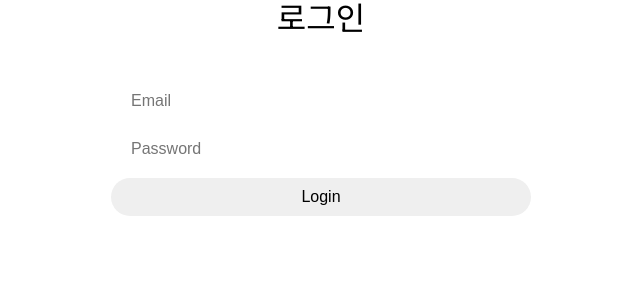
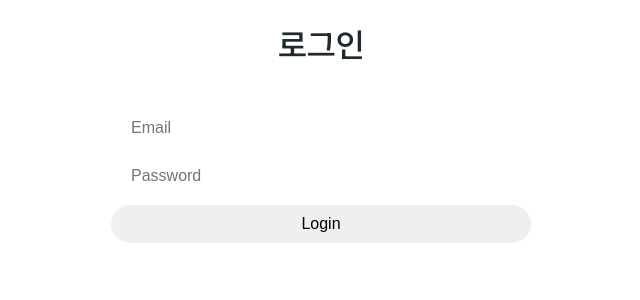
Before and after one commit to Dev-FE-3/toy-project2-team2, a React (Vite) app: page /login in a window 1280 px wide. Shown: the top 300 px of the page, without its empty margins (319-959 px from the left). Built offline with nearby package versions, Linux system fonts and the light colour scheme; a web font is replaced by a local one.

Commit message:
Feat : PageTitle component (#6)
* Feat : PageTitle component

* Style : font size globalstyle 적용

```diff
--- a/src/pages/calendar/Calendar.jsx
+++ b/src/pages/calendar/Calendar.jsx
@@ -1,5 +1,9 @@
+import PageTitle from '../../shared/components/titles/PageTitle'
+
 const Calendar = () => {
-  return <h1>📅 캘린더 페이지</h1>;
+  return (
+    <PageTitle title="내 일정" />
+  )
 };
 
 export default Calendar;
--- a/src/pages/login/Login.jsx
+++ b/src/pages/login/Login.jsx
@@ -4,10 +4,7 @@ import { signInWithEmailAndPassword } from "firebase/auth";
 import { FirebaseError } from "@firebase/util";
 import { useNavigate } from "react-router-dom";
 import { useState } from "react";
-
-const Title = styled.h1`
-  font-size: 32px;
-`;
+import PageTitle from '../../shared/components/titles/PageTitle'
 
 const Wrapper = styled.div`
   height: 100%;
@@ -84,7 +81,7 @@ const Login = () => {
 
   return (
     <Wrapper>
-      <Title>로그인</Title>
+      <PageTitle title="로그인" className="login"/>
       <Form onSubmit={onSubmit}>
         <Input
           onChange={onChange}
--- a/src/pages/mySalary/MySalary.jsx
+++ b/src/pages/mySalary/MySalary.jsx
@@ -1,5 +1,9 @@
+import PageTitle from '../../shared/components/titles/PageTitle'
+
 const MySalary = () => {
-  return <h1>💰 급여 내역 페이지</h1>;
+  return (
+    <PageTitle title="급여 확인" />
+  )
 };
 
 export default MySalary;
--- a/src/pages/salaryAdjustment/SalaryAdjustment.jsx
+++ b/src/pages/salaryAdjustment/SalaryAdjustment.jsx
@@ -1,5 +1,9 @@
+import PageTitle from '../../shared/components/titles/PageTitle'
+
 const SalaryAdjustment = () => {
-  return <h1>✍️ 급여 정정 신청 페이지</h1>;
+  return (
+    <PageTitle title="정정 신청 / 내역" subtitle="정정 내역" />
+  )
 };
 
 export default SalaryAdjustment;
--- /dev/null
+++ b/src/shared/components/titles/PageTitle.jsx
@@ -0,0 +1,35 @@
+import styled from "styled-components";
+
+const StyledTitleWrap = styled.div`
+	margin-top: 50px;
+
+	&.login {
+		margin-top: 27px;
+	}
+`
+
+const StyledTitle = styled.h1`
+	font-size: var(--font-size-title-large);
+	font-weight: 500;
+	letter-spacing: -0.64px;
+	color: var(--text-primary);
+`
+
+const StyledSubTitle = styled.h2`
+	margin-top: 37px;
+	font-size: var(--font-size-title-medium);
+	font-weight: 700;
+	letter-spacing: -0.48px;
+	color: var(--text-disabled);
+`
+
+const PageTitle = ({ title, subtitle, className }) => {
+	return (
+		<StyledTitleWrap className={className}>
+			<StyledTitle>{title}</StyledTitle>
+			{subtitle && <StyledSubTitle>{subtitle}</StyledSubTitle>}
+		</StyledTitleWrap>
+	)
+}
+
+export default PageTitle
```
